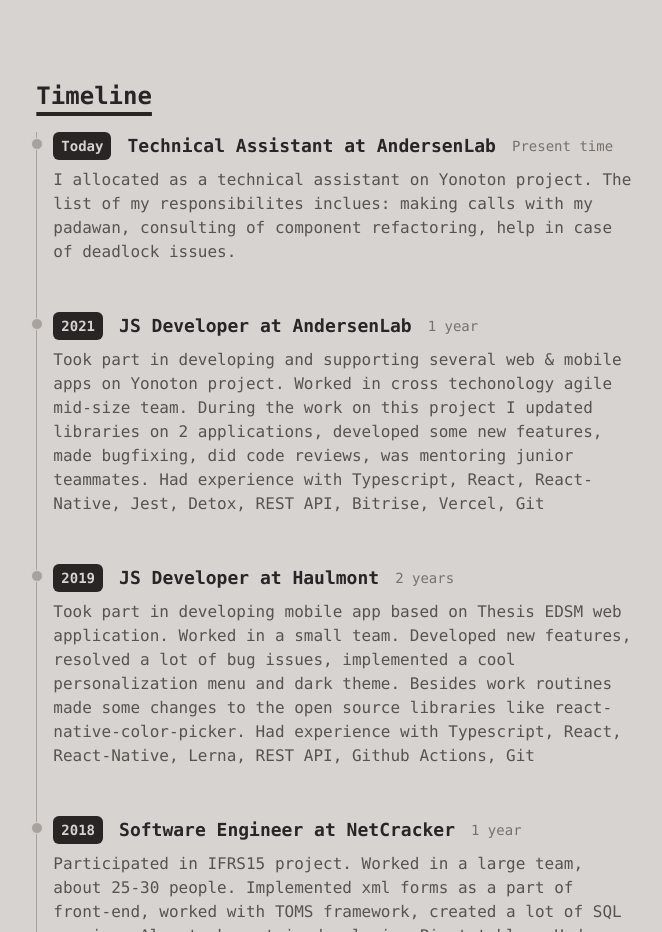
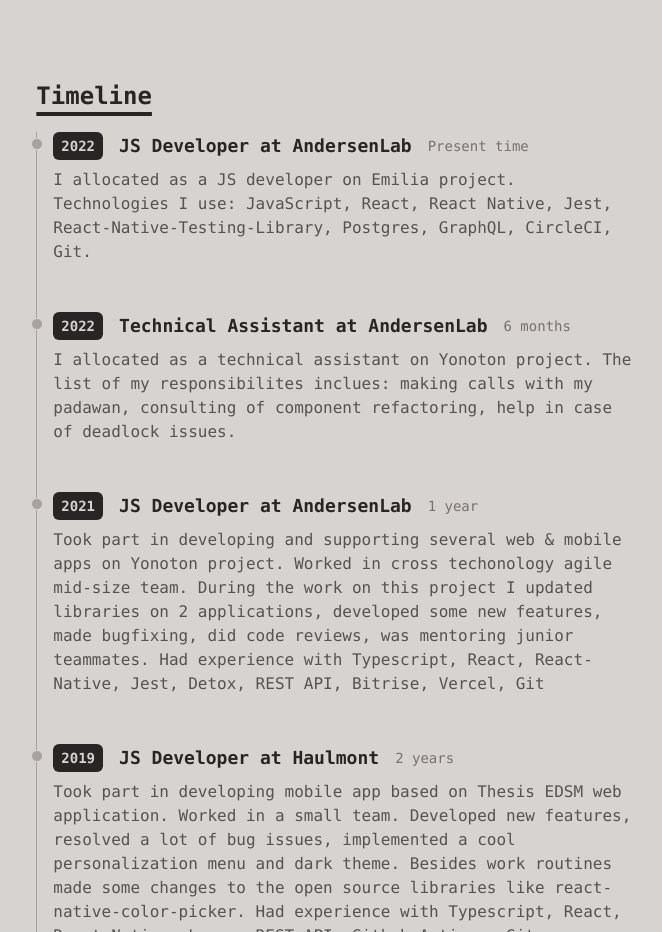
Before and after one commit to dmko1610/dmko1610.github.io, a React (Vite) app: page / in a window 1280 px wide. Shown: the part 920-1852 px from the top of the page, without its empty margins (305-967 px from the left). Built offline with nearby package versions, Linux system fonts and the light colour scheme.

Commit message:
Update timeline.ts

```diff
--- a/src/data/timeline.ts
+++ b/src/data/timeline.ts
@@ -53,12 +53,21 @@
   },
   {
     id: 5,
-    year: "Today",
+    year: "2022",
     title: "Technical Assistant at AndersenLab",
-    duration: "Present time",
+    duration: "6 months",
     details:
       `I allocated as a technical assistant on Yonoton project.
       The list of my responsibilites inclues: making calls with my padawan, consulting of component refactoring,
       help in case of deadlock issues.`,
+  },
+  {
+    id: 6,
+    year: "2022",
+    title: "JS Developer at AndersenLab",
+    duration: "Present time",
+    details:
+      `I allocated as a JS developer on Emilia project.
+      Technologies I use: JavaScript, React, React Native, Jest, React-Native-Testing-Library, Postgres, GraphQL, CircleCI, Git.`,
   }
 ]
```
